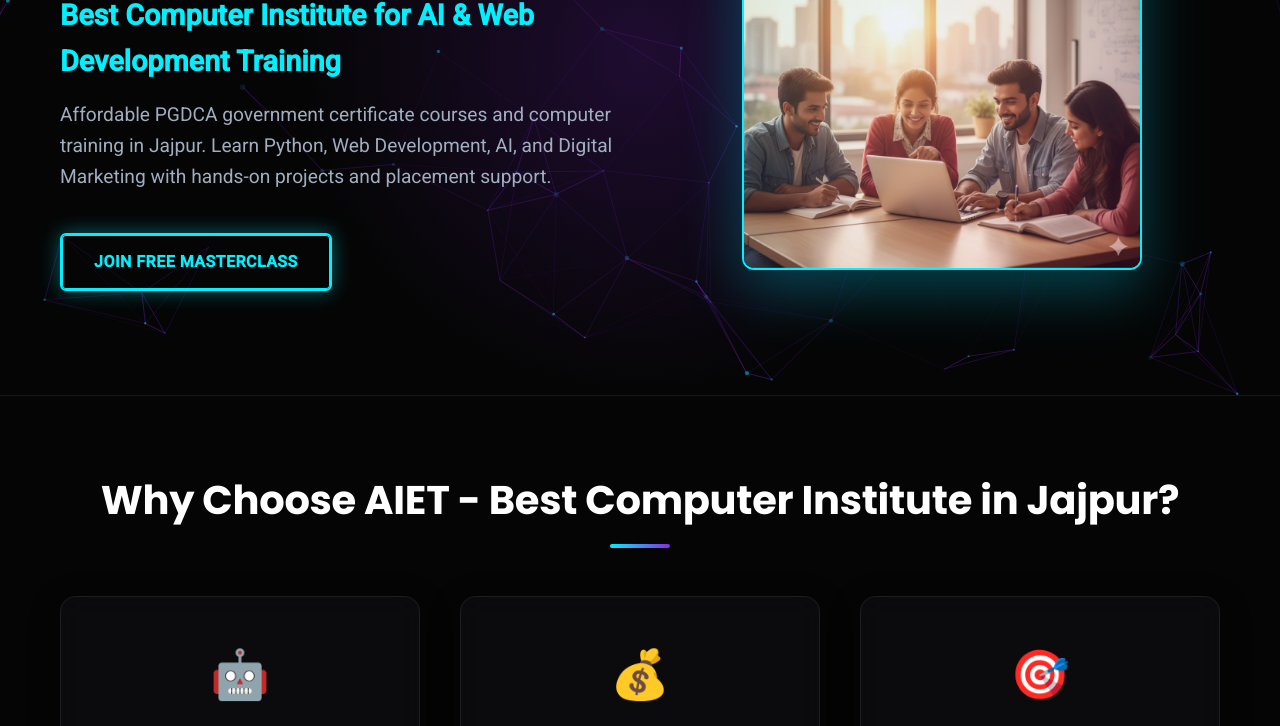
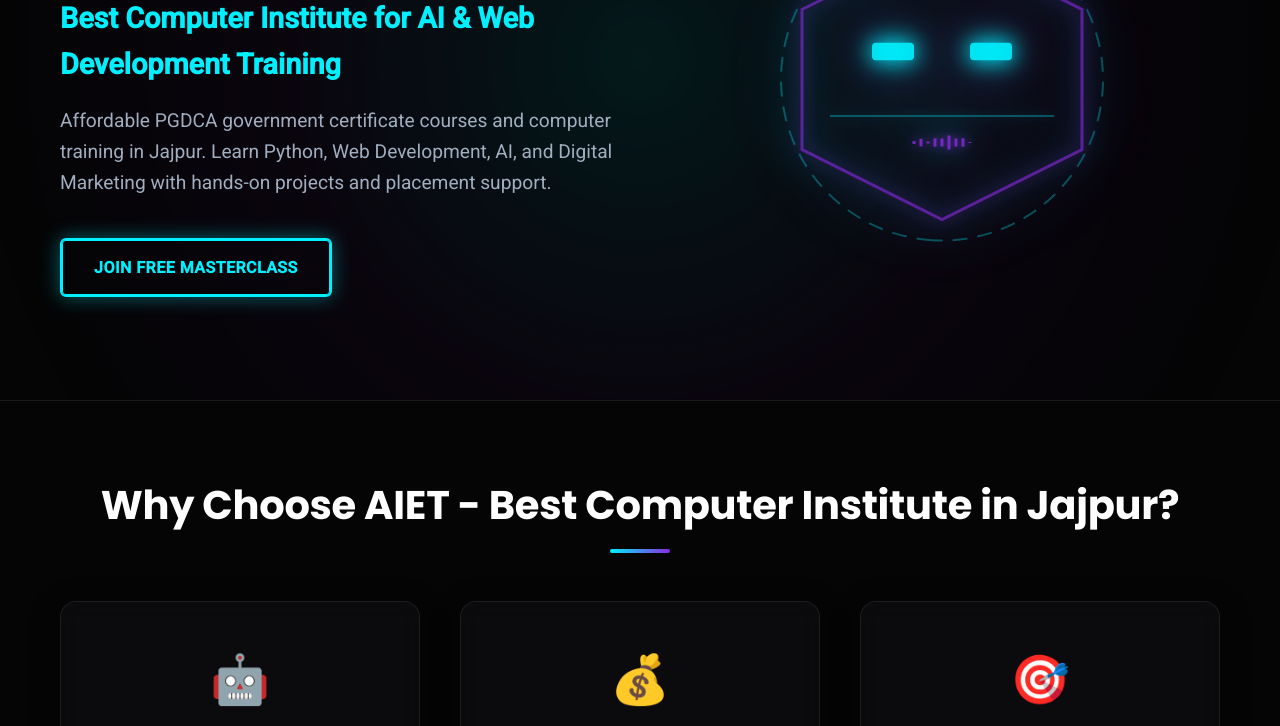
Before and after one commit to devidutta-07/AIET-Coaching, a plain HTML site: page index.html in a window 1280 px wide. Shown: the part 369-1095 px from the top of the page. Drawn offline with nearby package versions, Linux system fonts and the light colour scheme; files whose address does not match are found by name.

Commit message:
Hero Section Anime

```diff
--- a/index.html
+++ b/index.html
@@ -97,7 +97,6 @@
 
     <!-- Hero Section -->
     <section class="hero" id="home">
-      <div id="particles-js"></div>
       <div class="container hero-container">
         <div class="hero-wrapper">
           <div class="hero-content">
@@ -121,15 +120,8 @@
             >
           </div>
           <div class="hero-image-section">
-            <div class="hero-image-container">
-              <img
-                src="images\hero.webp"
-                height="400"
-                width="400"
-                alt="AIET Coaching Center - Computer training and AI courses in Jajpur, Odisha"
-                class="hero-image"
-              />
-              <div class="hero-image-overlay"></div>
+            <div class="hero-image-container" id="hero-lottie-wrapper">
+              <canvas id="hero-ai-face-canvas"></canvas>
             </div>
           </div>
         </div>
@@ -172,7 +164,7 @@
     </section>
 
     <!-- Stats Section -->
-    <section class="stats-section">
+    <!-- <section class="stats-section">
       <div class="container">
         <div class="stats-grid">
           <div class="stat-card" data-aos="fade-up" data-aos-delay="100">
@@ -192,7 +184,7 @@
           </div>
         </div>
       </div>
-    </section>
+    </section> -->
 
     <!-- Testimonials
     <section class="testimonials">
@@ -676,10 +668,9 @@
     </script>
     <script defer src="/_vercel/insights/script.js"></script>
 
-    <!-- GSAP, Particles.js, AOS -->
+    <!-- GSAP, AOS, Lottie Web -->
     <script src="https://cdnjs.cloudflare.com/ajax/libs/gsap/3.12.2/gsap.min.js"></script>
     <script src="https://cdnjs.cloudflare.com/ajax/libs/gsap/3.12.2/ScrollTrigger.min.js"></script>
-    <script src="https://cdn.jsdelivr.net/particles.js/2.0.0/particles.min.js"></script>
     <script src="https://unpkg.com/aos@2.3.1/dist/aos.js"></script>
 
     <script src="script.js"></script>
--- a/script.js
+++ b/script.js
@@ -173,33 +173,8 @@
   });
 }
 
-// Particle.js Configuration
-if (document.getElementById('particles-js') && typeof particlesJS !== 'undefined') {
-  particlesJS('particles-js', {
-    "particles": {
-      "number": { "value": 80, "density": { "enable": true, "value_area": 800 } },
-      "color": { "value": "#00f0ff" },
-      "shape": { "type": "circle" },
-      "opacity": { "value": 0.5, "random": true },
-      "size": { "value": 3, "random": true },
-      "line_linked": { "enable": true, "distance": 150, "color": "#8a2be2", "opacity": 0.4, "width": 1 },
-      "move": { "enable": true, "speed": 2, "direction": "none", "random": false, "straight": false, "out_mode": "out", "bounce": false }
-    },
-    "interactivity": {
-      "detect_on": "window",
-      "events": {
-        "onhover": { "enable": true, "mode": "grab" },
-        "onclick": { "enable": true, "mode": "push" },
-        "resize": true
-      },
-      "modes": {
-        "grab": { "distance": 140, "line_linked": { "opacity": 1 } },
-        "push": { "particles_nb": 4 }
-      }
-    },
-    "retina_detect": true
-  });
-}
+// Particles layer removed as per Hologram Face design specifications
+
 
 // Counter Animation Logic for Stats section
 document.addEventListener("DOMContentLoaded", () => {
@@ -251,3 +226,155 @@
     }
   }
 });
+
+// ===== Holographic AI Face (Canvas 2D Engine) =====
+document.addEventListener("DOMContentLoaded", () => {
+  const canvas = document.getElementById("hero-ai-face-canvas");
+  const wrapper = document.getElementById("hero-lottie-wrapper"); // Reusing the wrapper ID
+
+  if (!canvas || !wrapper) return;
+
+  const ctx = canvas.getContext("2d");
+  let width, height;
+
+  // Responsive Scaling
+  function resize() {
+    width = wrapper.clientWidth;
+    height = wrapper.clientHeight;
+    // Handle High DPI displays for crisp rendering
+    const dpr = window.devicePixelRatio || 1;
+    canvas.width = width * dpr;
+    canvas.height = height * dpr;
+    ctx.scale(dpr, dpr);
+  }
+
+  window.addEventListener("resize", resize);
+  resize();
+
+  let time = 0;
+  let eyeBlink = 1; // 1 = open, 0 = closed
+  let isBlinking = false;
+  let blinkTimer = 0;
+
+  // Subtle Mouse Parallax
+  let mouseX = 0;
+  let mouseY = 0;
+  document.addEventListener("mousemove", (e) => {
+    mouseX = (e.clientX / window.innerWidth - 0.5) * 2;
+    mouseY = (e.clientY / window.innerHeight - 0.5) * 2;
+  });
+
+  function drawFace() {
+    ctx.clearRect(0, 0, width, height);
+
+    const centerX = width / 2 + mouseX * 15;
+    const centerY = height / 2 + Math.sin(time * 0.05) * 8 + mouseY * 15; // Hovering
+    const faceRadius = Math.min(width, height) * 0.35;
+
+    // 1. Outer Holographic Scanning Ring
+    ctx.strokeStyle = "rgba(0, 240, 255, 0.3)";
+    ctx.lineWidth = 2;
+    ctx.setLineDash([15, 10]);
+    ctx.beginPath();
+    ctx.arc(centerX, centerY, faceRadius * 1.15, time * 0.02, Math.PI * 2 + time * 0.02);
+    ctx.stroke();
+
+    // 2. Inner Face Shield Outline (Hexagonal AI feel)
+    ctx.setLineDash([]);
+    ctx.strokeStyle = "rgba(138, 43, 226, 0.6)"; // Purple accent
+    ctx.shadowColor = "rgba(138, 43, 226, 0.8)";
+    ctx.shadowBlur = 15;
+    ctx.lineWidth = 3;
+
+    ctx.beginPath();
+    ctx.moveTo(centerX - faceRadius, centerY - faceRadius * 0.5);
+    ctx.lineTo(centerX, centerY - faceRadius);
+    ctx.lineTo(centerX + faceRadius, centerY - faceRadius * 0.5);
+    ctx.lineTo(centerX + faceRadius, centerY + faceRadius * 0.5);
+    ctx.lineTo(centerX, centerY + faceRadius);
+    ctx.lineTo(centerX - faceRadius, centerY + faceRadius * 0.5);
+    ctx.closePath();
+    ctx.stroke();
+
+    // 3. Scanning Data Line (Moves up and down face)
+    const scanY = (Math.sin(time * 0.08) * 0.5 + 0.5) * faceRadius * 2 - faceRadius;
+    ctx.strokeStyle = "rgba(0, 240, 255, 0.4)";
+    ctx.shadowColor = "rgba(0, 240, 255, 0.6)";
+    ctx.shadowBlur = 10;
+    ctx.lineWidth = 1.5;
+    ctx.beginPath();
+    ctx.moveTo(centerX - faceRadius * 0.8, centerY + scanY);
+    ctx.lineTo(centerX + faceRadius * 0.8, centerY + scanY);
+    ctx.stroke();
+
+    // 4. Glowing Digital Eyes
+    // Blink logic (Randomly trigger blink)
+    blinkTimer++;
+    if (blinkTimer > 180) {
+      if (Math.random() > 0.8) isBlinking = true;
+      blinkTimer = 0;
+    }
+
+    if (isBlinking) {
+      eyeBlink -= 0.15;
+      if (eyeBlink <= 0) {
+        eyeBlink = 0;
+        isBlinking = false;
+      }
+    } else if (eyeBlink < 1) {
+      eyeBlink += 0.08;
+    }
+
+    ctx.fillStyle = "rgba(0, 240, 255, 0.9)";
+    ctx.shadowColor = "rgba(0, 240, 255, 1)";
+    ctx.shadowBlur = 20; // Intense neon glow
+
+    const eyeWidth = faceRadius * 0.3;
+    const eyeHeight = faceRadius * 0.12;
+    const eyeGap = faceRadius * 0.35;
+    const eyeY = centerY - faceRadius * 0.2;
+
+    // Left Eye Rectangle
+    ctx.beginPath();
+    ctx.roundRect(centerX - eyeGap - eyeWidth / 2, eyeY - (eyeHeight * eyeBlink) / 2, eyeWidth, Math.max(2, eyeHeight * eyeBlink), 4);
+    ctx.fill();
+
+    // Right Eye Rectangle
+    ctx.beginPath();
+    ctx.roundRect(centerX + eyeGap - eyeWidth / 2, eyeY - (eyeHeight * eyeBlink) / 2, eyeWidth, Math.max(2, eyeHeight * eyeBlink), 4);
+    ctx.fill();
+
+    // 5. Audio/System Waveform (Mouth region)
+    const mouthY = centerY + faceRadius * 0.45;
+    const mouthWidth = faceRadius * 0.4;
+
+    ctx.strokeStyle = "rgba(138, 43, 226, 0.8)";
+    ctx.shadowColor = "rgba(138, 43, 226, 0.9)";
+    ctx.shadowBlur = 10;
+    ctx.lineWidth = 3;
+
+    ctx.beginPath();
+    for (let i = 0; i <= 8; i++) {
+      const x = centerX - mouthWidth / 2 + (mouthWidth / 8) * i;
+      const baseHeight = (i === 0 || i === 8) ? 2 : (i % 2 === 0 ? 6 : 10);
+      // Animate the height smoothly like an audio visualizer
+      const dynamicHeight = Math.max(1, baseHeight + Math.sin(time * 0.15 + i) * 4);
+
+      ctx.moveTo(x, mouthY - dynamicHeight / 2);
+      ctx.lineTo(x, mouthY + dynamicHeight / 2);
+    }
+    ctx.stroke();
+
+    // Clear shadow state for next loop iteration
+    ctx.shadowBlur = 0;
+  }
+
+  // Master Render Loop
+  function animate() {
+    drawFace();
+    time++;
+    requestAnimationFrame(animate);
+  }
+
+  animate();
+});
--- a/style.css
+++ b/style.css
@@ -266,12 +266,25 @@
   top: 50%;
   left: 50%;
   transform: translate(-50%, -50%);
-  width: 800px;
-  height: 800px;
-  background: radial-gradient(circle, rgba(138, 43, 226, 0.2) 0%, transparent 60%);
+  width: 150vw;
+  height: 150vh;
+  background: radial-gradient(circle at center, rgba(0, 240, 255, 0.1) 0%, rgba(138, 43, 226, 0.05) 30%, transparent 60%);
   border-radius: 50%;
   pointer-events: none;
   z-index: 1;
+  animation: pulseGlow 15s ease-in-out infinite alternate;
+}
+
+@keyframes pulseGlow {
+  0% {
+    transform: translate(-50%, -50%) scale(1);
+    opacity: 0.8;
+  }
+
+  100% {
+    transform: translate(-50%, -50%) scale(1.1);
+    opacity: 1;
+  }
 }
 
 /* New two-column layout for hero section */
@@ -288,27 +301,54 @@
   max-width: 600px;
 }
 
+/* Staggered text entrance animations */
+@keyframes fadeInUp {
+  from {
+    opacity: 0;
+    transform: translateY(30px);
+  }
+
+  to {
+    opacity: 1;
+    transform: translateY(0);
+  }
+}
+
 .hero-title {
-  font-size: 3.5rem;
-  margin-bottom: 1rem;
+  font-size: 3.8rem;
+  line-height: 1.1;
+  font-weight: 800;
+  margin-bottom: 1.2rem;
   color: var(--text-dark);
-  background: linear-gradient(135deg, var(--primary-color), var(--accent-light));
+  background: linear-gradient(135deg, var(--primary-color), #b05cff);
   -webkit-background-clip: text;
   -webkit-text-fill-color: transparent;
   background-clip: text;
+  text-shadow: 0 0 20px rgba(0, 240, 255, 0.4);
+  animation: fadeInUp 0.8s ease-out forwards;
 }
 
 .hero-subtitle {
   font-size: 1.8rem;
-  margin-bottom: 1rem;
+  margin-bottom: 1.2rem;
   color: var(--primary-color);
   font-weight: 600;
+  opacity: 0;
+  animation: fadeInUp 0.8s ease-out 0.2s forwards;
 }
 
 .hero-description {
   font-size: 1.2rem;
   margin-bottom: 2.5rem;
   color: var(--text-light);
+  line-height: 1.6;
+  opacity: 0;
+  animation: fadeInUp 0.8s ease-out 0.4s forwards;
+}
+
+.hero-content .btn {
+  opacity: 0;
+  animation: fadeInUp 0.8s ease-out 0.6s forwards;
 }
 
 /* Hero image section styling */
@@ -321,33 +361,23 @@
 .hero-image-container {
   position: relative;
   width: 100%;
-  max-width: 400px;
-  aspect-ratio: 1;
-  border-radius: 12px;
-  overflow: hidden;
-  box-shadow: 0 20px 60px rgba(0, 217, 255, 0.3);
-  border: 2px solid var(--primary-color);
+  max-width: 500px;
+  height: 400px;
+  overflow: visible;
+  display: flex;
+  justify-content: center;
+  align-items: center;
+  /* Add subtle background glow for the hologram base */
+  background: radial-gradient(circle at center, rgba(0, 240, 255, 0.05), transparent 70%);
+  border-radius: 50%;
 }
 
-.hero-image {
+#hero-ai-face-canvas {
   width: 100%;
   height: 100%;
-  object-fit: cover;
-  transition: transform 0.3s ease;
-}
-
-.hero-image-container:hover .hero-image {
-  transform: scale(1.05);
-}
-
-.hero-image-overlay {
-  position: absolute;
-  top: 0;
-  left: 0;
-  right: 0;
-  bottom: 0;
-  background: linear-gradient(135deg, rgba(0, 217, 255, 0.1) 0%, rgba(255, 0, 110, 0.1) 100%);
-  pointer-events: none;
+  outline: none;
+  filter: drop-shadow(0 0 15px rgba(0, 240, 255, 0.6)) drop-shadow(0 0 30px rgba(138, 43, 226, 0.4));
+  z-index: 5;
 }
 
 /* ===== Section Titles ===== */
@@ -1118,6 +1148,14 @@
   .hero-wrapper {
     grid-template-columns: 1fr;
     gap: 2rem;
+    text-align: center;
+  }
+
+  .hero-image-container {
+    height: 300px;
+    margin: 0 auto;
+    order: -1;
+    /* Face appears securely above the text on mobile */
   }
 
   .hero-image-container {
```
